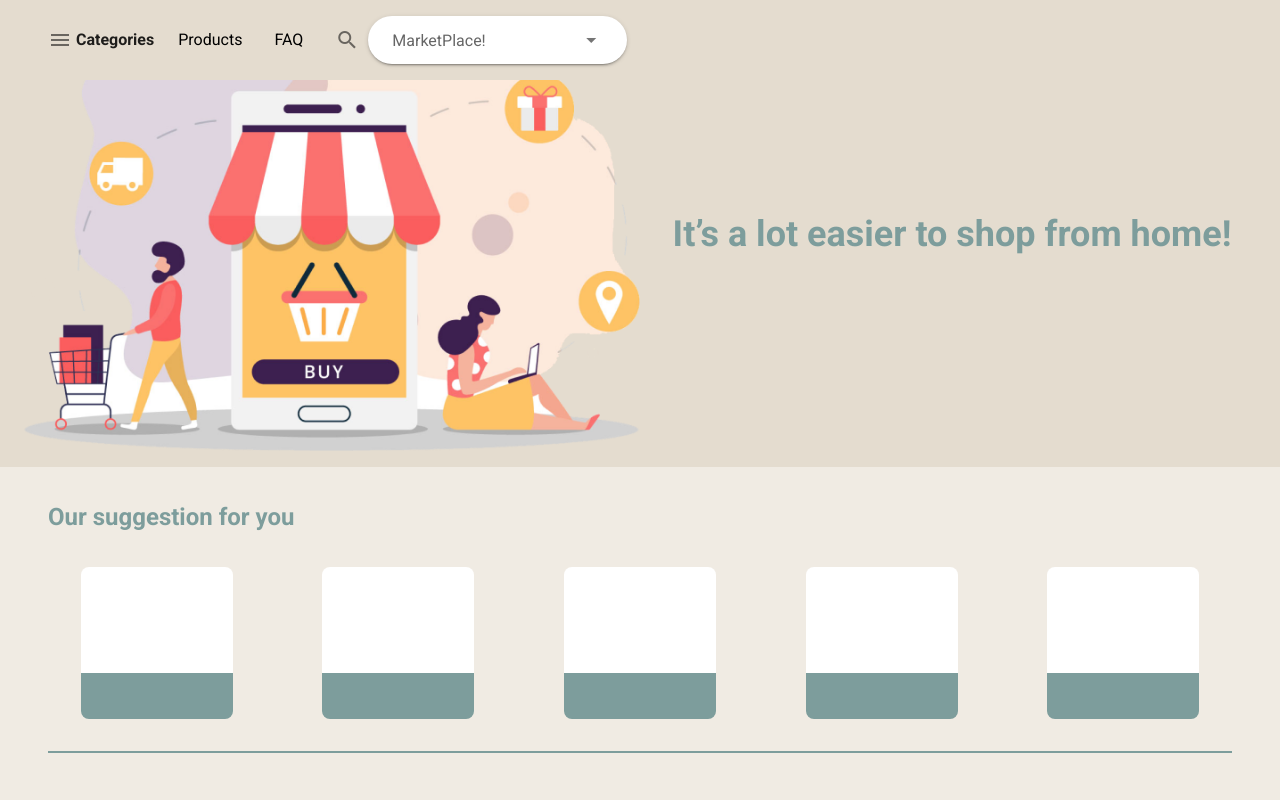
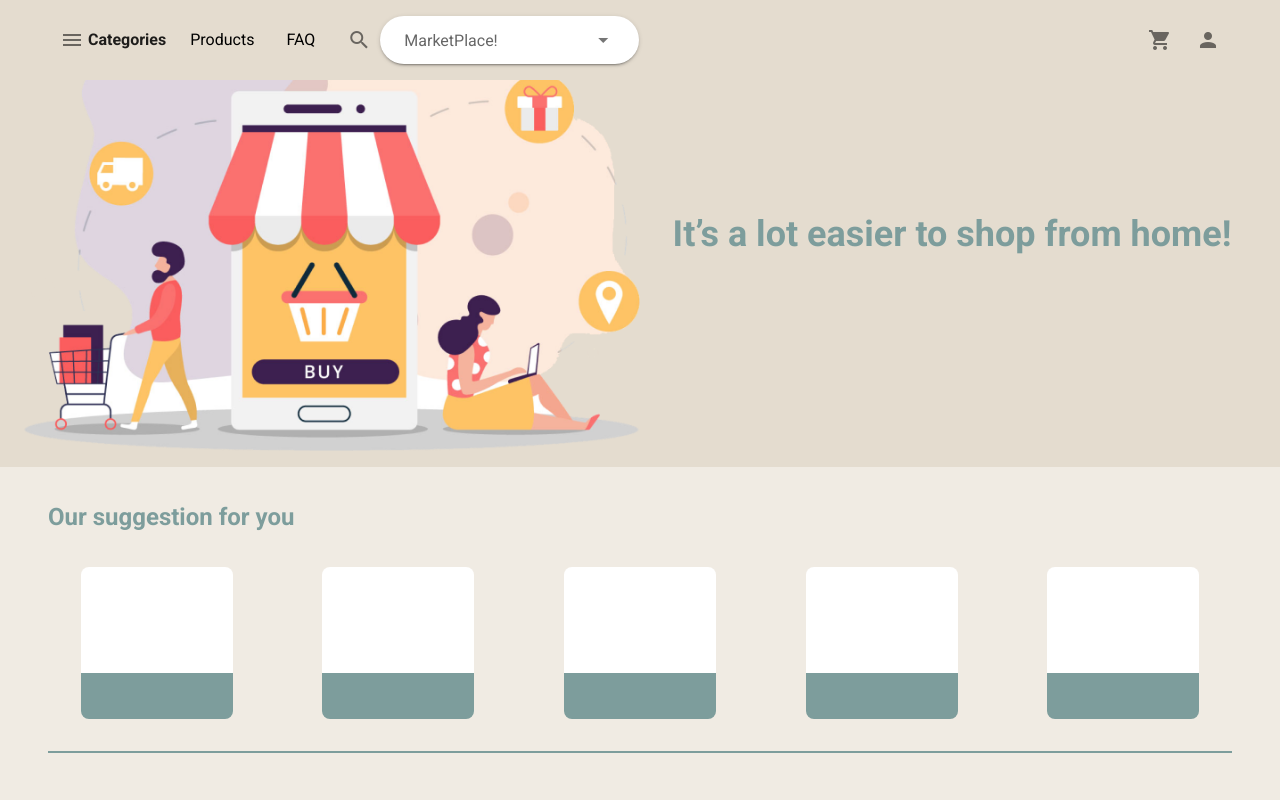
Before and after one commit to AmirHosein-Gharaati/marketplace-frontend, a Nuxt app: page / in a window 1280 px wide. Shown: the top 800 px of the page. Built offline with nearby package versions, Linux system fonts and the light colour scheme.

Commit message:
navbar almost complete

```diff
--- a/assets/styles/app.scss
+++ b/assets/styles/app.scss
@@ -12,6 +12,7 @@
 @import './component/card.scss';
 @import './component/footer.scss';
 @import './component/line.scss';
+@import './component/navbar.scss';
 
 * {
   box-sizing: border-box;
--- /dev/null
+++ b/assets/styles/component/navbar.scss
@@ -0,0 +1,16 @@
+.navbar {
+  &-wrapper {
+    display: flex;
+    align-items: center;
+    justify-content: space-between;
+    width: 100%;
+    height: 100%;
+  }
+
+  &__left,
+  &__right {
+    height: 100%;
+    display: flex;
+    align-items: center;
+  }
+}
--- a/layouts/default.vue
+++ b/layouts/default.vue
@@ -1,6 +1,8 @@
 <template>
   <v-app>
-    <v-app-bar height="80" fixed elevate-on-scroll color="#e4dccf" class="d-flex align-center px-8">
+    <v-app-bar height="80" fixed elevate-on-scroll color="#e4dccf" class="px-8">
+      <div class="navbar-wrapper">
+        <div class="navbar__left">
           <v-app-bar-nav-icon @click="drawer = true"> </v-app-bar-nav-icon>
           <span class="ml-n2 mr-2 font-weight-bold">Categories</span>
 
@@ -23,6 +25,13 @@
             rounded
             class="px-4"
           ></v-autocomplete>
+        </div>
+
+        <div class="navbar__right">
+          <v-btn icon elevation="0"><v-icon>mdi-cart</v-icon></v-btn>
+          <v-btn icon elevation="0"><v-icon>mdi-account</v-icon></v-btn>
+        </div>
+      </div>
     </v-app-bar>
 
     <v-navigation-drawer v-model="drawer" absolute temporary>
```
Lines whose indentation alone changed are shown as unchanged.
